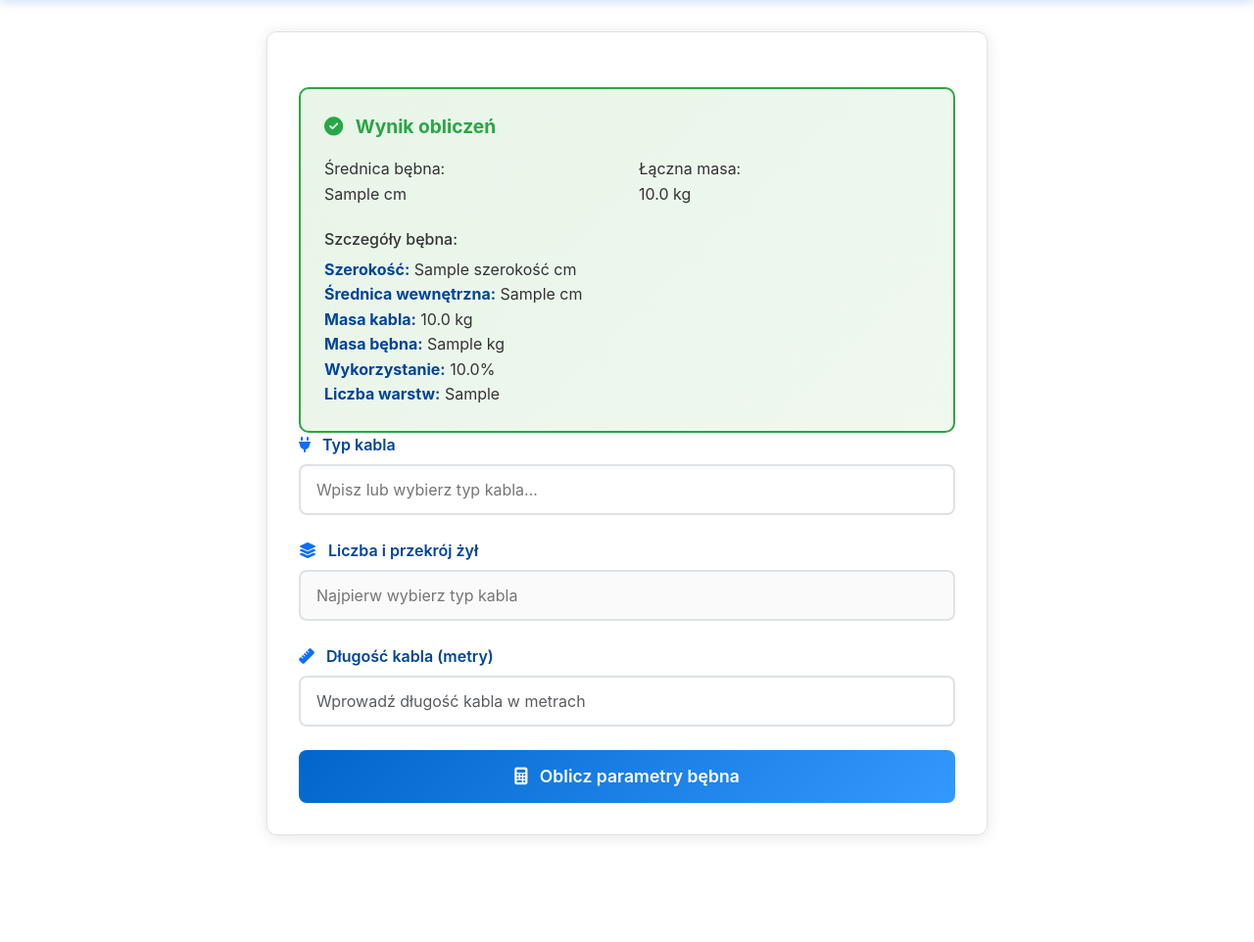
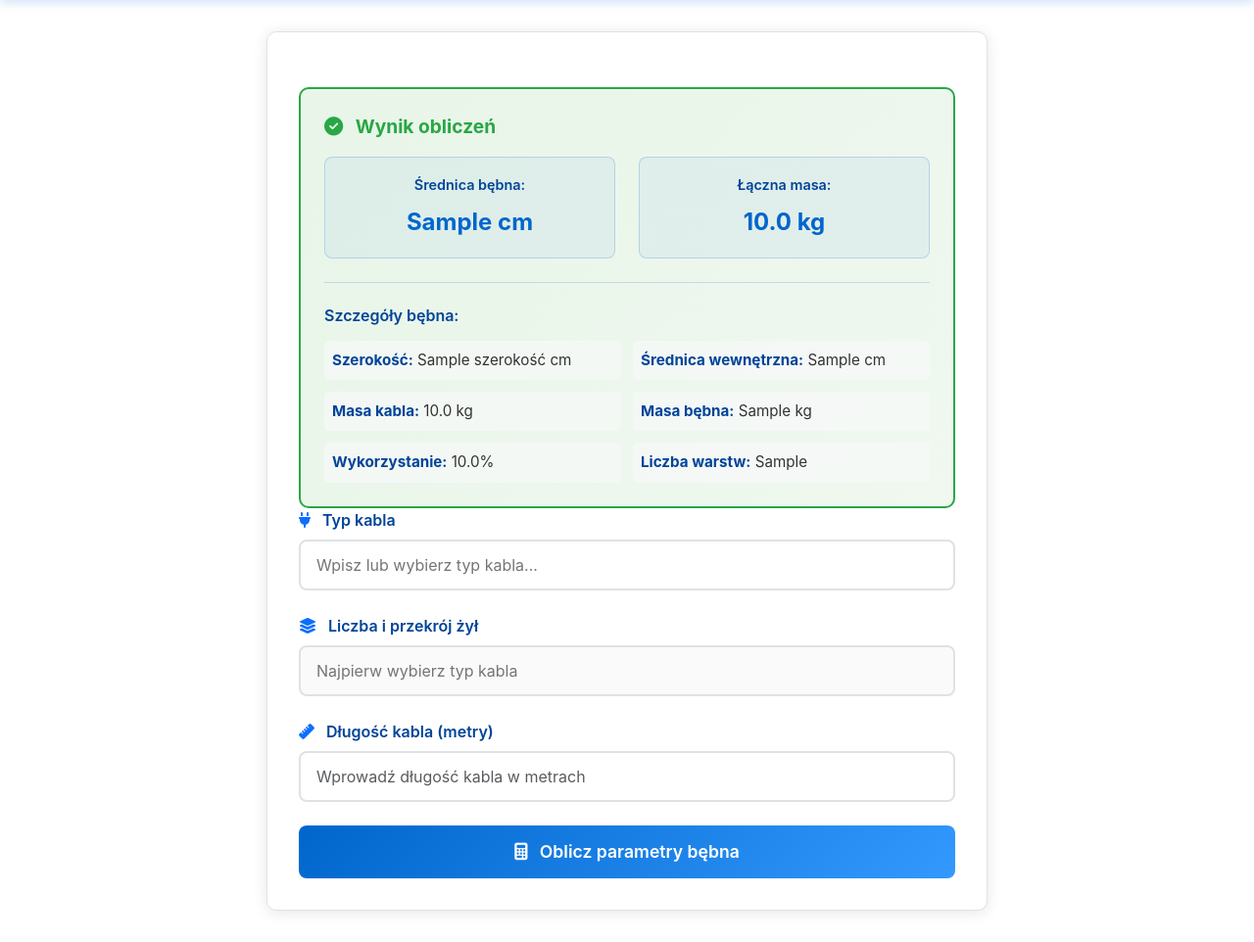
Before and after one commit to ArturBortniczuk/Bebny, a Flask app: template templates/index.html in a window 1280 px wide. Shown: the part 135-1097 px from the top of the page at 98% size. Before the commit the page ends 990 px from the top, so only its background shows below. Run offline with Flask 3, Linux system fonts and the light colour scheme; the template is opened without the code that fills it: most values are stand-ins (such as "Sample title", 1, 10 or a date in 2020).

Commit message:
Update index.html

```diff
--- a/templates/index.html
+++ b/templates/index.html
@@ -178,6 +178,52 @@
 
         .result-content strong {
             color: var(--dark-blue);
+        }
+
+        .key-result {
+            text-align: center;
+            padding: 1rem;
+            background: rgba(0, 102, 204, 0.05);
+            border-radius: 8px;
+            border: 1px solid rgba(0, 102, 204, 0.2);
+        }
+
+        .key-label {
+            font-size: 0.9rem;
+            color: var(--dark-blue);
+            font-weight: 600;
+            margin-bottom: 0.5rem;
+        }
+
+        .key-value {
+            font-size: 1.5rem;
+            font-weight: 700;
+            color: var(--primary-blue);
+        }
+
+        .details-section {
+            margin-top: 1.5rem;
+            padding-top: 1.5rem;
+            border-top: 1px solid rgba(0, 102, 204, 0.2);
+        }
+
+        .details-title {
+            color: var(--dark-blue);
+            font-weight: 600;
+            margin-bottom: 1rem;
+        }
+
+        .details-grid {
+            display: grid;
+            grid-template-columns: repeat(auto-fit, minmax(200px, 1fr));
+            gap: 0.75rem;
+            font-size: 0.95rem;
+        }
+
+        .details-grid > div {
+            padding: 0.5rem;
+            background: rgba(248, 249, 250, 0.7);
+            border-radius: 5px;
         }
 
         .loading {
```
